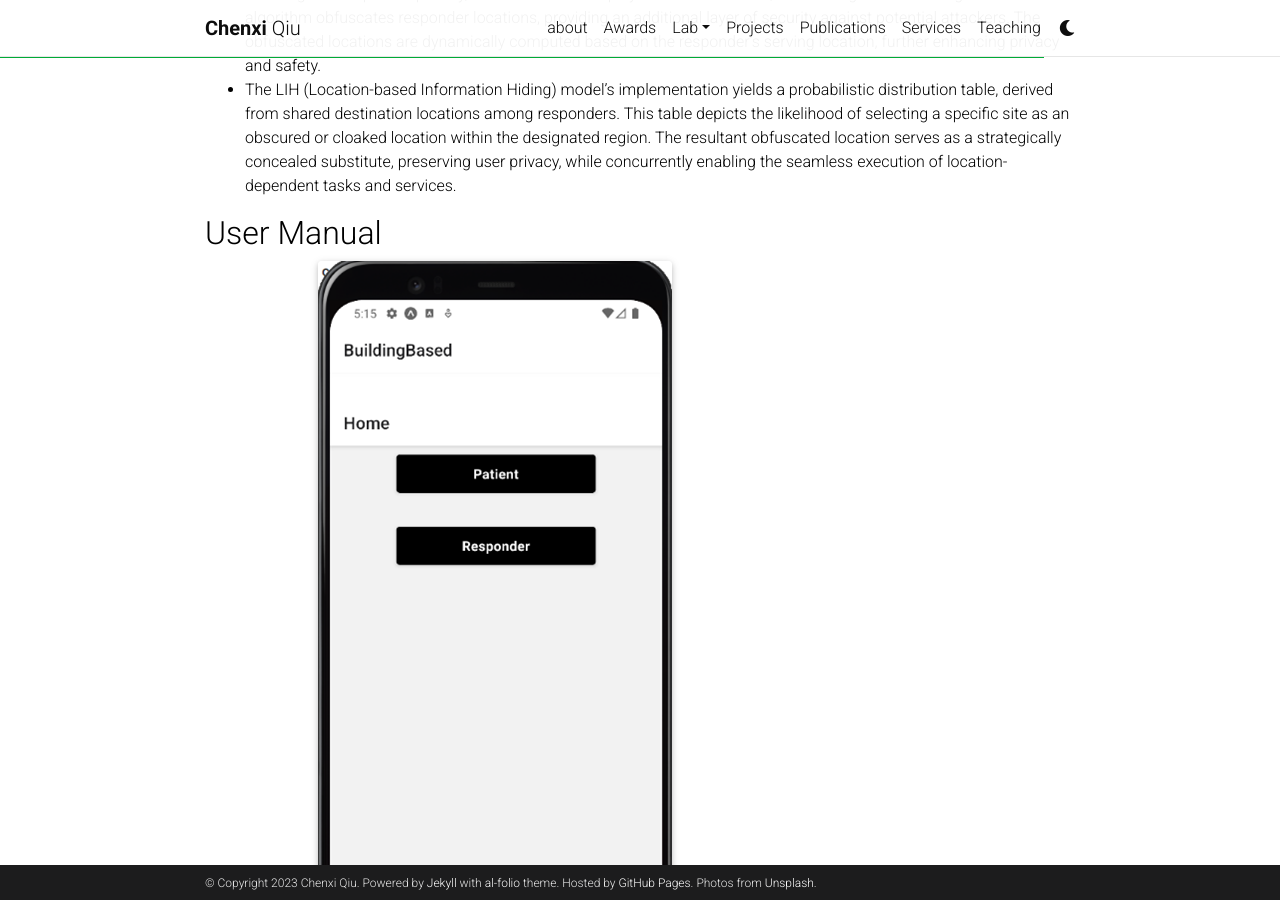
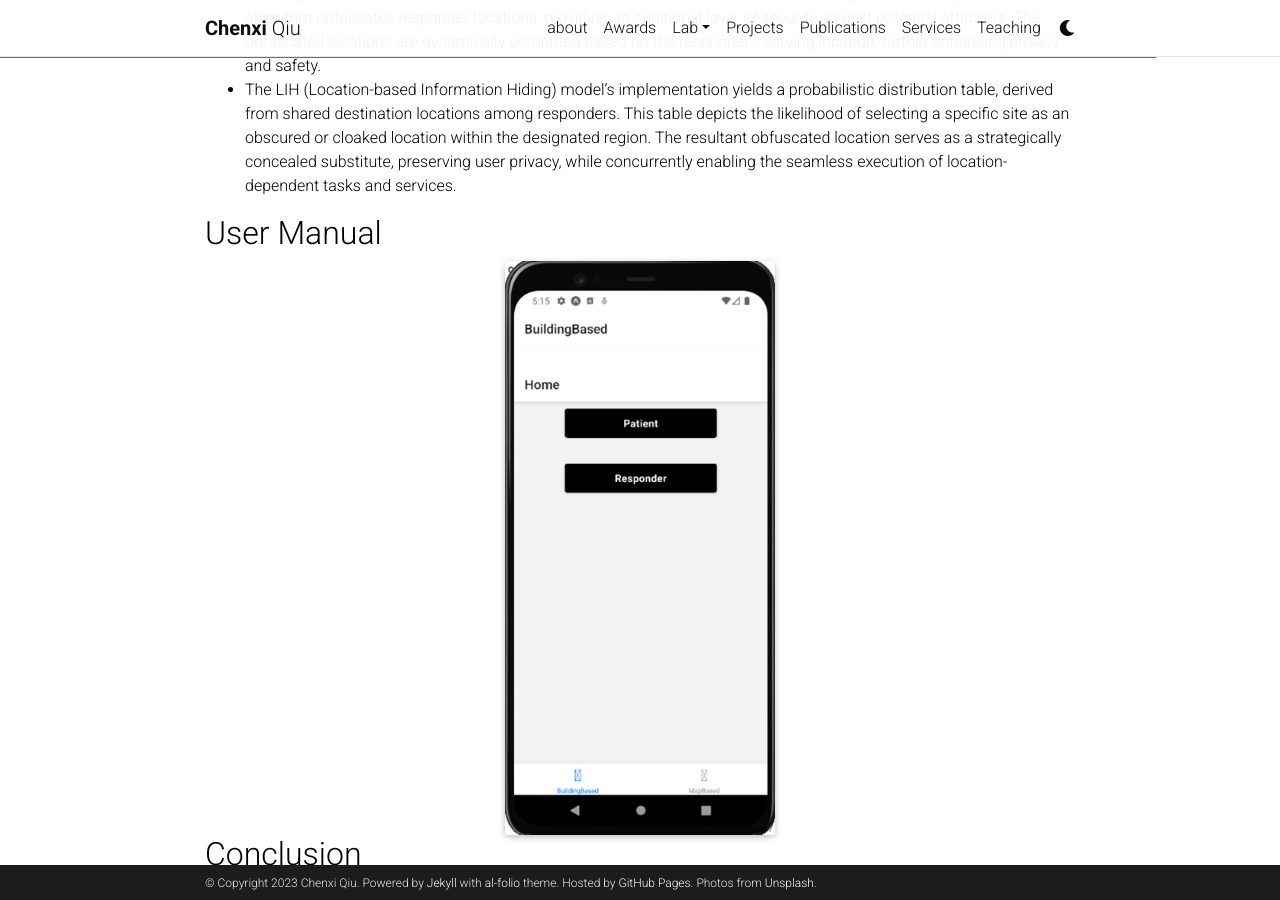
Before and after one commit to chenxiunt/chenxiunt.github.io, a Jekyll site: the page built from _projects/SpatialAgent.markdown, in a window 1280 px wide and 900 px high, scrolled down 1507 px. Built offline with Jekyll 4.4.1, drawn with Linux system fonts in a browser that asks for light colours; comment, search, counter and statistics services are not loaded; a style sheet for code colours, icons or effects is not loaded.

Commit message:
Update SpatialAgent.markdown

```diff
--- a/_projects/SpatialAgent.markdown
+++ b/_projects/SpatialAgent.markdown
@@ -39,7 +39,7 @@ The architecture is divided into implementations - each serving distinct roles t
 
 ## User Manual
 <div class="row justify-content-md-center">
-    <div class="col-sm-9">
+    <div class="col-sm-4">
         <img class="img-fluid rounded z-depth-1" src="{{ '/assets/img/projects/SpatialAgent/1Homepage.png' | relative_url }}" alt="" title="Figure 1. HMM model"/>
     </div>
 </div>
```
